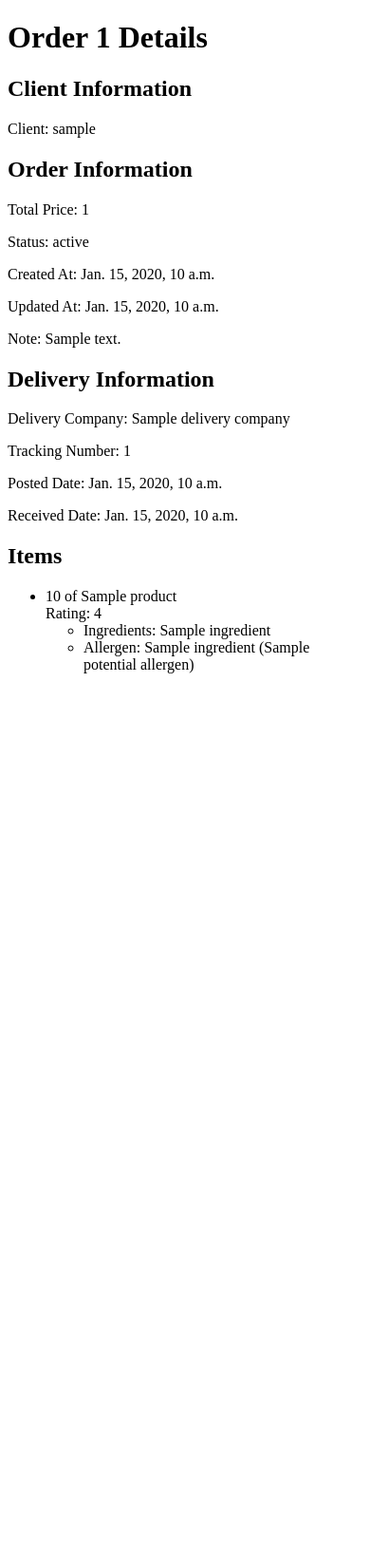
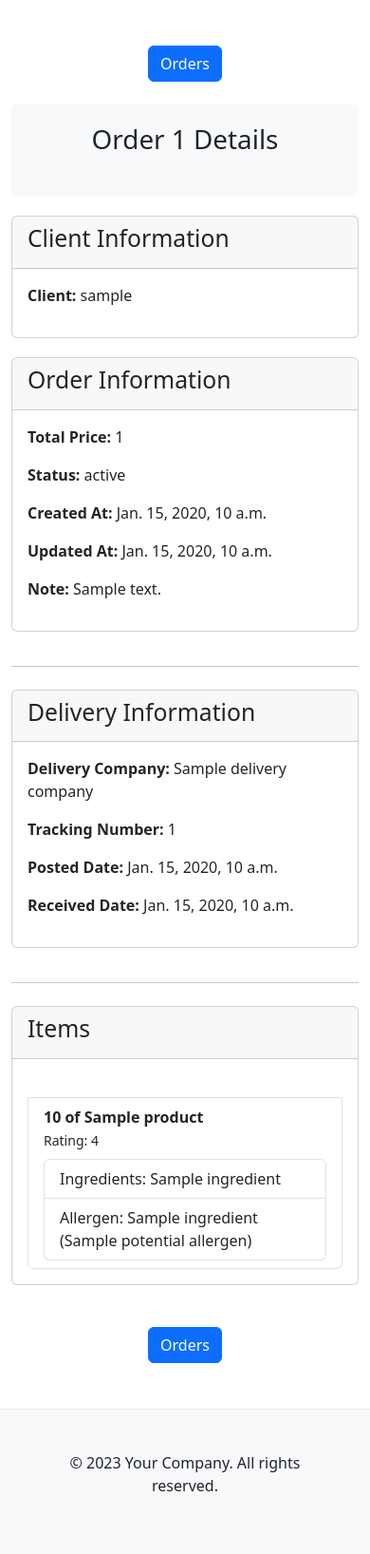
Before and after one commit to AnFloGue/FiveQuarters, a Django app: template templates/frontshop/order_detail.html in a window 390 px wide. Shown: the whole page at 95% size. Before the commit the page ends 709 px from the top, so only its background shows below. Run offline with Django 5.2, Linux system fonts and the light colour scheme; the template is opened without the code that fills it: most values are stand-ins (such as "Sample title", 1, 10 or a date in 2020); some libraries are stand-ins or nearby versions.

Commit message:
Revamp order detail page layout
Updated the order detail page with Bootstrap for a modern UI. Incorporated better styling, card-based sections for different information categories, and responsive design enhancements. Added a footer for a consistent look.

```diff
--- a/templates/frontshop/order_detail.html
+++ b/templates/frontshop/order_detail.html
@@ -1,44 +1,111 @@
-<!-- frontshop/templates/frontshop/order_detail.html -->
+<!-- templates/frontshop/order_detail.html -->
 <!DOCTYPE html>
 <html>
 <head>
     <title>Order {{ order.id }} Details</title>
+    <!-- Bootstrap CSS -->
+    <link href="https://stackpath.bootstrapcdn.com/bootstrap/5.3.0/css/bootstrap.min.css" rel="stylesheet">
+    <style>
+        .order-header {
+            background-color: #f8f9fa;
+            padding: 20px;
+            border-radius: 5px;
+            margin-bottom: 20px;
+        }
+        .order-card {
+            margin-bottom: 20px;
+        }
+        .footer {
+            background-color: #f8f9fa;
+            padding: 20px;
+            border-top: 1px solid #e9ecef;
+        }
+    </style>
 </head>
 <body>
-    <h1>Order {{ order.id }} Details</h1>
+    <div class="container mt-5">
+        <div class="text-center mb-4">
+            <a href="{% url 'order_list' %}" class="btn btn-primary">Orders</a>
+        </div>
 
+        <div class="order-header text-center">
+            <h1 class="mb-4">Order {{ order.id }} Details</h1>
+        </div>
+
+        <div class="row">
+            <div class="col-md-6 order-card">
+                <div class="card">
+                    <div class="card-header">
                         <h2>Client Information</h2>
-    <p>Client: {{ order.user.username }}</p>
+                    </div>
+                    <div class="card-body">
+                        <p><strong>Client:</strong> {{ order.user.username }}</p>
+                    </div>
+                </div>
+            </div>
+            <div class="col-md-6 order-card">
+                <div class="card">
+                    <div class="card-header">
+                        <h2>Order Information</h2>
+                    </div>
+                    <div class="card-body">
+                        <p><strong>Total Price:</strong> {{ order.total_price }}</p>
+                        <p><strong>Status:</strong> {{ order.status }}</p>
+                        <p><strong>Created At:</strong> {{ order.created_at }}</p>
+                        <p><strong>Updated At:</strong> {{ order.updated_at }}</p>
+                        <p><strong>Note:</strong> {{ order.customers_note }}</p>
+                    </div>
+                </div>
+            </div>
+        </div>
 
-    <h2>Order Information</h2>
-    <p>Total Price: {{ order.total_price }}</p>
-    <p>Status: {{ order.status }}</p>
-    <p>Created At: {{ order.created_at }}</p>
-    <p>Updated At: {{ order.updated_at }}</p>
-    <p>Note: {{ order.customers_note }}</p>
+        <hr>
 
+        <div class="row mt-4">
+            <div class="col-md-6 order-card">
+                <div class="card">
+                    <div class="card-header">
                         <h2>Delivery Information</h2>
-    <p>Delivery Company: {{ order.delivery_company.name }}</p>
-    <p>Tracking Number: {{ order.tracking_number }}</p>
-    <p>Posted Date: {{ order.posted_date }}</p>
-    <p>Received Date: {{ order.received_date }}</p>
+                    </div>
+                    <div class="card-body">
+                        <p><strong>Delivery Company:</strong> {{ order.delivery_company.name }}</p>
+                        <p><strong>Tracking Number:</strong> {{ order.tracking_number }}</p>
+                        <p><strong>Posted Date:</strong> {{ order.posted_date }}</p>
+                        <p><strong>Received Date:</strong> {{ order.received_date }}</p>
+                    </div>
+                </div>
+            </div>
+        </div>
 
+        <hr>
+
+        <div class="row mt-4">
+            <div class="col-md-12 order-card">
+                <div class="card">
+                    <div class="card-header">
                         <h2>Items</h2>
-    <ul>
+                    </div>
+                    <div class="card-body">
+                        <ul class="list-group">
                             {% for item in order.items.all %}
-            <li>
-                {{ item.quantity }} of {{ item.product.name }}
+                                <br>
+                                <li class="list-group-item">
+                                    <div class="d-flex justify-content-between align-items-center">
+                                        <div>
+                                            <strong>{{ item.quantity }} of {{ item.product.name }}</strong>
                                             {% if item.product.is_product_of_the_week %}
-                    <strong>(Product of the Week)</strong>
+                                                <span class="badge bg-success ms-2">Product of the Week</span>
                                             {% endif %}
                                             <br>
-                Rating: {{ item.product.rating }}
+                                            <small>Rating: {{ item.product.rating }}</small>
+                                        </div>
+                                    </div>
                                     {% if item.product.ingredients %}
-                    <ul>
-                        <li>Ingredients: {{ item.product.ingredients|join:", " }}</li>
+                                        <ul class="list-group mt-2">
+                                            <li class="list-group-item">Ingredients: {{ item.product.ingredients|join:", " }}</li>
                                             {% for recipe in item.product.recipes.all %}
                                                 {% if recipe.ingredient.potential_allergens %}
-                                <li>Allergen: {{ recipe.ingredient.name }} ({{ recipe.ingredient.potential_allergens.name }})</li>
+                                                    <li class="list-group-item">Allergen: {{ recipe.ingredient.name }} ({{ recipe.ingredient.potential_allergens.name }})</li>
                                                 {% endif %}
                                             {% endfor %}
                                         </ul>
@@ -46,5 +113,26 @@
                                 </li>
                             {% endfor %}
                         </ul>
+                    </div>
+                </div>
+            </div>
+        </div>
+
+        <div class="text-center mt-4">
+            <a href="{% url 'order_list' %}" class="btn btn-primary">Orders</a>
+        </div>
+    </div>
+
+    <!-- Footer -->
+    <footer class="footer text-center text-lg-start mt-5">
+        <div class="container p-4">
+            <p class="text-center">&copy; 2023 Your Company. All rights reserved.</p>
+        </div>
+    </footer>
+
+    <!-- Bootstrap JS and dependencies -->
+    <script src="https://code.jquery.com/jquery-3.6.0.min.js"></script>
+    <script src="https://cdn.jsdelivr.net/npm/@popperjs/core@2.11.6/dist/umd/popper.min.js"></script>
+    <script src="https://stackpath.bootstrapcdn.com/bootstrap/5.3.0/js/bootstrap.min.js"></script>
 </body>
 </html>
```
Lines whose indentation alone changed are shown as unchanged.
